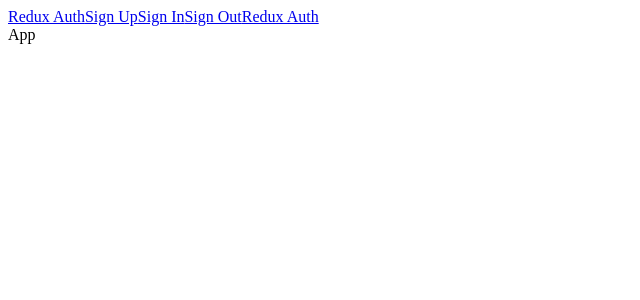
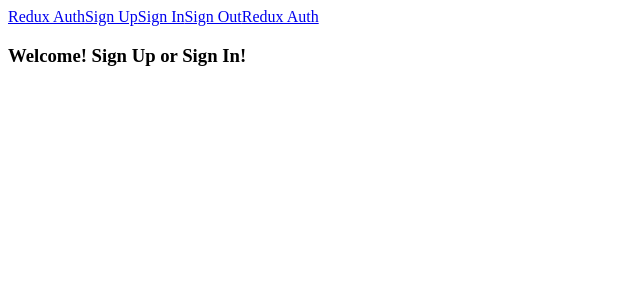
Before and after one commit to amitkb3/auth, a React (Create React App) app in the folder client/: page / in a window 1280 px wide. Shown: the top 300 px of the page, without its empty margins (0-640 px from the left). Built offline with nearby package versions, Linux system fonts and the light colour scheme.

Commit message:
created Welcome component and route

```diff
--- a/client/src/components/App.js
+++ b/client/src/components/App.js
@@ -2,11 +2,11 @@
 
 import Header from './Header';
 
-const App = () => {
+const App = ( { children }) => {
   return(
     <div>
       <Header />
-      App
+      {children}
     </div>
   );
 };
--- /dev/null
+++ b/client/src/components/Welcome.js
@@ -0,0 +1,9 @@
+import React from 'react';
+
+export default () => {
+  return(
+    <h3>
+      Welcome! Sign Up or Sign In!
+    </h3>
+  );
+};
--- a/client/src/index.js
+++ b/client/src/index.js
@@ -1,12 +1,15 @@
 import React from 'react';
 import ReactDOM from 'react-dom';
-import { BrowserRouter } from 'react-router-dom';
+import { BrowserRouter, Route } from 'react-router-dom';
 
 import App from './components/App';
+import Welcome from './components/Welcome';
 
 ReactDOM.render(
   <BrowserRouter>
-     <App />
+     <App>
+       <Route path="/" exact component={Welcome} />
+     </App>
   </BrowserRouter> ,
   document.querySelector("#root")
 );
```
